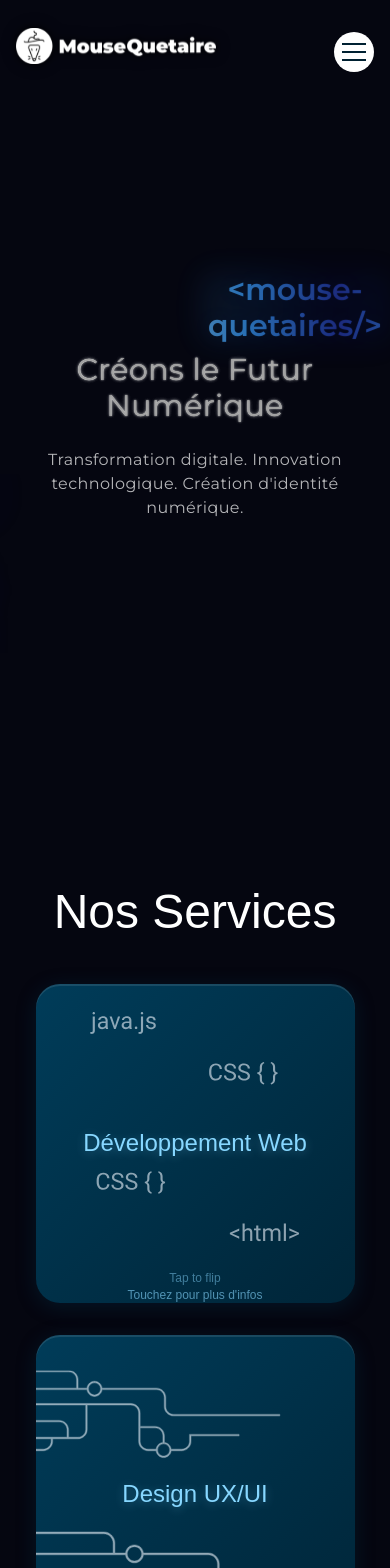
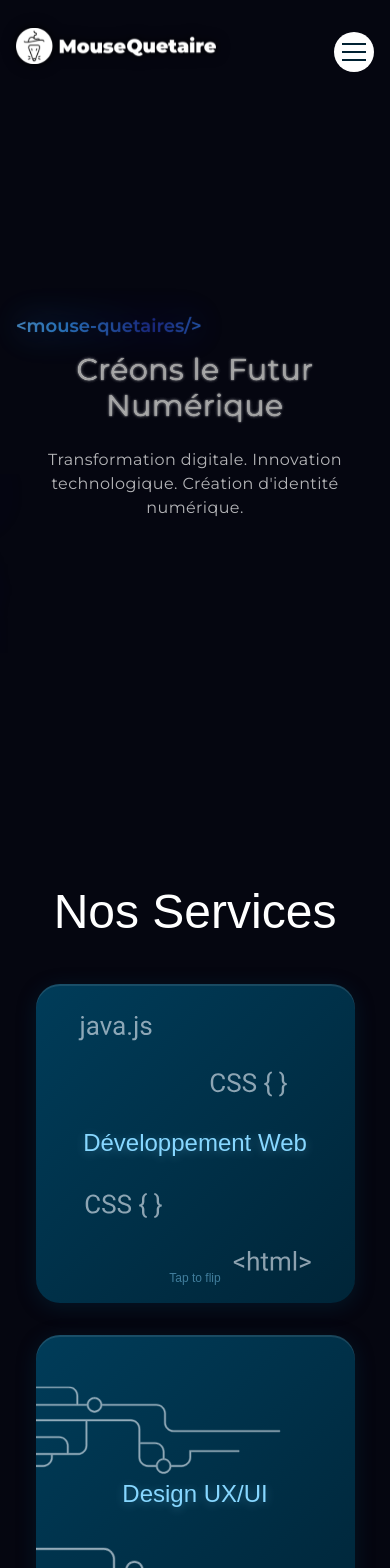
Before and after one commit to IlanDeVinci/mousequetaire-site, a Next.js app: page / in a window 390 px wide. Shown: the top 1568 px of the page. Built offline with nearby package versions, Linux system fonts and the light colour scheme.

Commit message:
Update page.js

```diff
--- a/app/page.js
+++ b/app/page.js
@@ -18,9 +18,9 @@ export default function Home() {
         {/* Logo in top left */}
         <div className="container mx-auto px-4 relative z-20">
           <div className="max-w-4xl mx-auto text-center">
-            <div className="absolute -top-12 left-50 z-30 opacity-70 ">
+            <div className="absolute -top-2 md:-top-12 left-4 md:left-50 z-30 opacity-70 ">
               <span
-                className="neon-blue-text text-3xl"
+                className="neon-blue-text text-lg md:text-3xl"
                 data-text="&lt;mouse-quetaires/&gt;"
               >
                 &lt;mouse-quetaires/&gt;
@@ -822,11 +822,6 @@ function FlipCard({ frontContent, backContent, index }) {
               </svg>
             )}
           </div>
-          {isTouchDevice && (
-            <div className="text-xs text-[#87D7FF]/60 mt-4">
-              Touchez pour plus d&apos;infos
-            </div>
-          )}
         </div>
         <div className="flip-card-back">
           <div className="flip-card-back-content">
```
